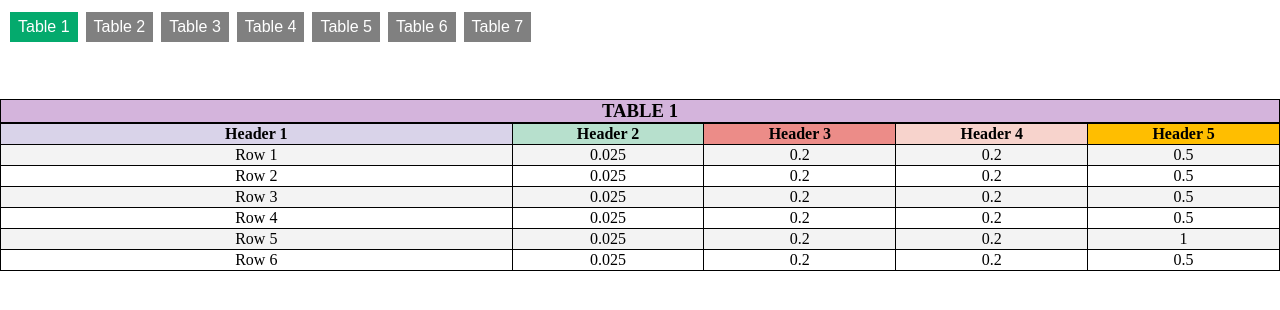
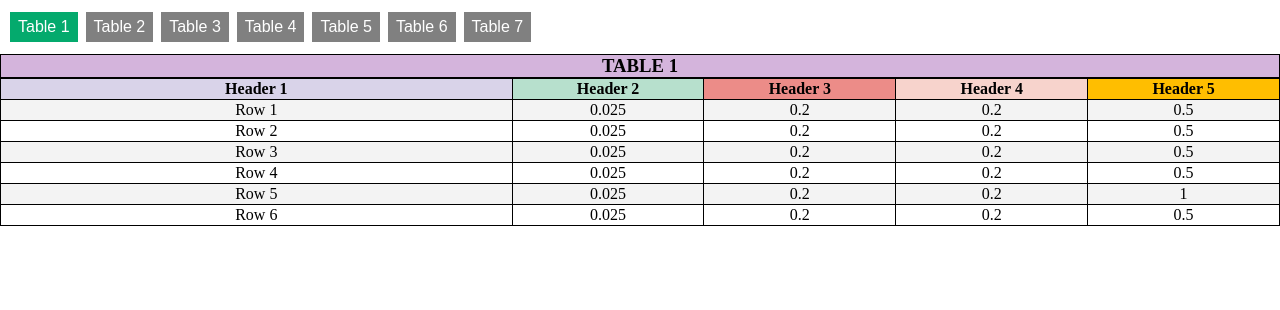
Before and after one commit to michael10098/JavaScriptSmoothSlider, a plain HTML site: page ButtonShowTable.html in a window 1280 px wide. Both pictures are taken after a click on the element "Table 1". Drawn offline with nearby package versions, Linux system fonts and the light colour scheme.

Commit message:
Added a windows size repositionElements function that is called after a debounce function, when the page is loaded, or when the user presses a button.

```diff
--- a/ButtonShowTable.html
+++ b/ButtonShowTable.html
@@ -1,8 +1,42 @@
 <script src="https://ajax.googleapis.com/ajax/libs/jquery/3.7.1/jquery.min.js"></script>
 <script>
   $(document).ready(function() {
+    // Define the function to reposition elements
+    function repositionElements() {
+      lastE = $('.tc-facet-header').last()[0];
+      // this is used to position the table below the last button
+      offsetFromTop = lastE.offsetTop + lastE.offsetHeight;
+	  console.log("offset = " + offsetFromTop);
+      // iterate through each element that is a class of tc-facet-header
+      $('.tc-facet-header').each(function(index, element) {
+        tableItem = $(element).next()[0];
+        // see if this element is displayed
+        if($(tableItem).css('display') !== 'none')
+          // reposition this element since it is visible
+          $(tableItem).css('top', offsetFromTop + 'px');
+      });
+    }
+
+    // Use a debounce function to limit how often repositionElements() is called
+    const debounce = (func, delay) => {
+      let timeoutId;
+      return (...args) => {
+        clearTimeout(timeoutId);
+        timeoutId = setTimeout(() => func.apply(this, args), delay);
+      };
+    };
+
+    // Attach the debounced function to the window's resize event
+    $(window).on('resize', debounce(repositionElements, 200));
+
+    // Run the repositioning once on page load
+    repositionElements();
+
     // add a click method to any class with tc-facet-header
     $('.tc-facet-header').on("click", function(e) {
+      lastE = $('.tc-facet-header').last()[0];
+      // this is used to position the table below the last button
+      offsetFromTop = lastE.offsetTop + lastE.offsetHeight;
       // get the classList of the button
       classList = $(this)[0].firstElementChild.classList;
       // see if the item clicked is not displayed
@@ -25,6 +59,8 @@
       	$(this).next().css('display', 'block');
         classList.remove('button-format');
         classList.add('button-active');
+        // reposition the element
+        repositionElements();
       } else {
         // hide the element
       	$(this).next().css('display', 'none');
```
